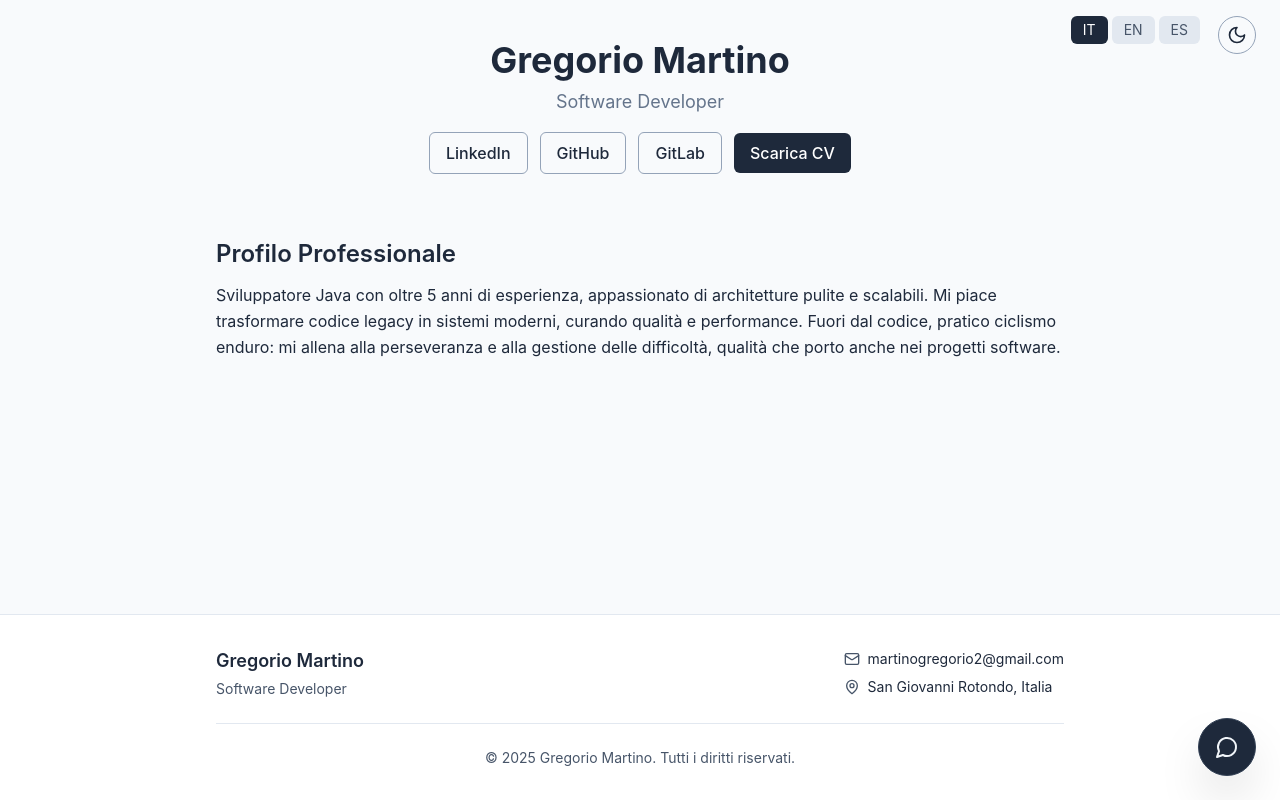
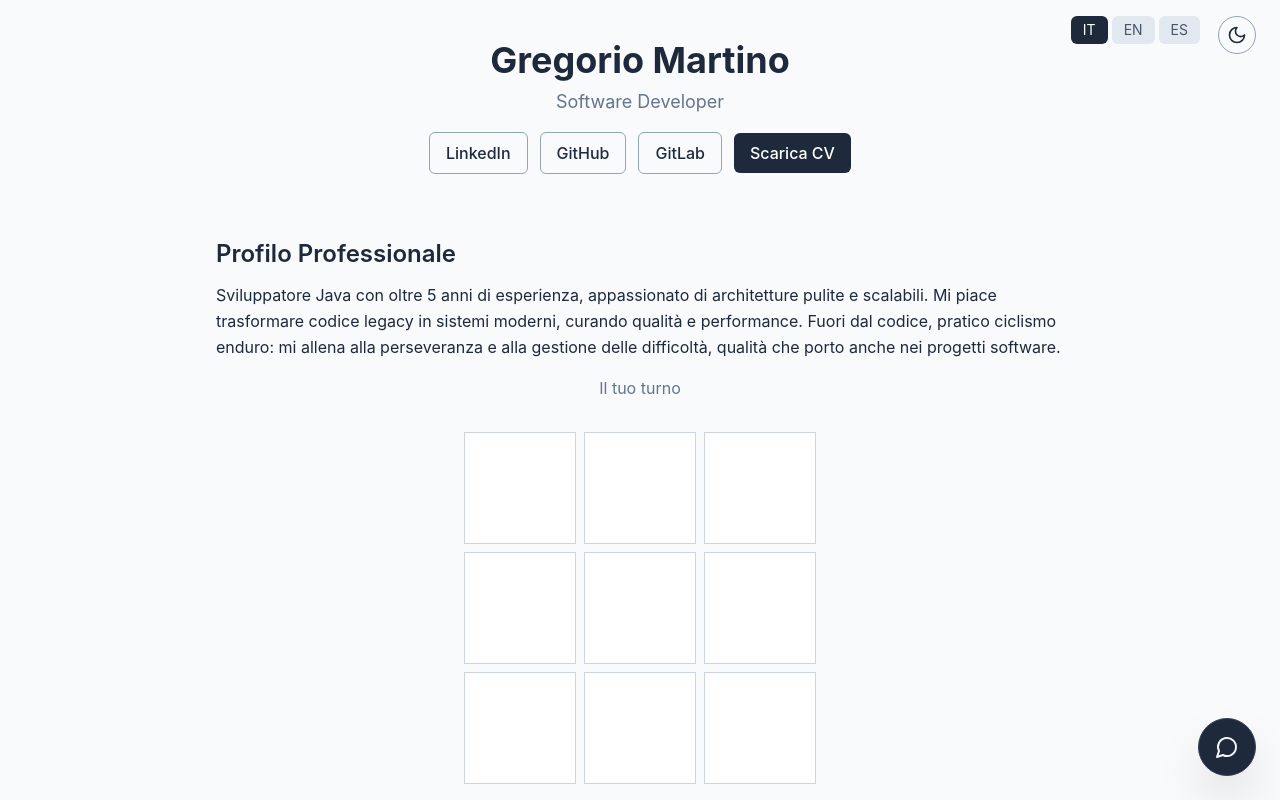
Before and after one commit to gregoriomartino/gregorio-martino-portfolio, a React (Vite) app: page / in a window 1280 px wide. Shown: the top 800 px of the page. Built offline with nearby package versions, Linux system fonts and the light colour scheme.

Commit message:
ADD TRISGAME

```diff
--- a/src/Portfolio.jsx
+++ b/src/Portfolio.jsx
@@ -2,8 +2,7 @@ import { useState } from 'react'
 import Header from './components/Header'
 import Footer from './components/Footer'
 import Profile from './components/Profile'
-import Scene from './components/Scene'
-import ChatBot from './components/ChatBot'
+import TrisGame from './components/TrisGame'
 import translations from './translation'
 
 export default function Portfolio() {
@@ -19,8 +18,7 @@ export default function Portfolio() {
 
       <main className="max-w-4xl mx-auto p-6 flex-grow">
         <Profile t={t} />
-{/*     <Scene darkMode={darkMode} season={season} /> */}
-<ChatBot darkMode={darkMode} season={season} />
+        <TrisGame darkMode={darkMode} season={season} />
       </main>
 
       <Footer t={t} darkMode={darkMode} />
--- a/src/components/Footer.jsx
+++ b/src/components/Footer.jsx
@@ -1,13 +1,17 @@
 import { Mail, MapPin } from 'lucide-react'
+import ChatBot from './ChatBot'
 
-export default function Footer({ t, darkMode }) {
+export default function Footer({ t, darkMode, season }) {
   return (
     <footer className={`${darkMode ? 'bg-slate-800 border-slate-700' : 'bg-white border-slate-200'} border-t mt-auto`}>
       <div className="max-w-4xl mx-auto px-6 py-8">
         <div className="flex flex-col md:flex-row justify-between items-center gap-4">
+
           <div className="text-center md:text-left">
             <h3 className="font-semibold text-lg mb-1">Gregorio Martino</h3>
-            <p className={`text-sm ${darkMode ? 'text-slate-400' : 'text-slate-600'}`}>{t.role}</p>
+            <p className={`text-sm ${darkMode ? 'text-slate-400' : 'text-slate-600'}`}>
+              {t.role}
+            </p>
           </div>
 
           <div className="flex flex-col gap-2 text-sm">
@@ -24,7 +28,15 @@ export default function Footer({ t, darkMode }) {
           </div>
         </div>
 
-        <div className={`mt-6 pt-6 border-t ${darkMode ? 'border-slate-700' : 'border-slate-200'} text-center text-sm ${darkMode ? 'text-slate-400' : 'text-slate-600'}`}>
+        <div className="mt-8">
+          <ChatBot darkMode={darkMode} season={season} />
+        </div>
+
+        <div
+          className={`mt-6 pt-6 border-t ${
+            darkMode ? 'border-slate-700' : 'border-slate-200'
+          } text-center text-sm ${darkMode ? 'text-slate-400' : 'text-slate-600'}`}
+        >
           <p>© {new Date().getFullYear()} Gregorio Martino. {t.rights}</p>
         </div>
       </div>
--- /dev/null
+++ b/src/components/TrisGame.jsx
@@ -0,0 +1,130 @@
+import React, { useState } from 'react';
+
+export default function TrisGame() {
+  const [board, setBoard] = useState(Array(9).fill(null));
+  const [isXNext, setIsXNext] = useState(true);
+  const [winner, setWinner] = useState(null);
+
+  const calculateWinner = (squares) => {
+    const lines = [
+      [0, 1, 2], [3, 4, 5], [6, 7, 8],
+      [0, 3, 6], [1, 4, 7], [2, 5, 8],
+      [0, 4, 8], [2, 4, 6]
+    ];
+    for (let line of lines) {
+      const [a, b, c] = line;
+      if (squares[a] && squares[a] === squares[b] && squares[a] === squares[c]) {
+        return squares[a];
+      }
+    }
+    return null;
+  };
+
+  const getBestMove = (squares) => {
+    const available = squares.map((val, idx) => val === null ? idx : null).filter(val => val !== null);
+    if (available.length === 0) return null;
+
+    for (let i of available) {
+      const testBoard = [...squares];
+      testBoard[i] = 'O';
+      if (calculateWinner(testBoard) === 'O') return i;
+    }
+
+    for (let i of available) {
+      const testBoard = [...squares];
+      testBoard[i] = 'X';
+      if (calculateWinner(testBoard) === 'X') return i;
+    }
+
+    if (squares[4] === null) return 4;
+
+    const corners = [0, 2, 6, 8].filter(i => squares[i] === null);
+    if (corners.length > 0) return corners[Math.floor(Math.random() * corners.length)];
+
+    return available[0];
+  };
+
+  const handleClick = (index) => {
+    if (board[index] || winner || !isXNext) return;
+
+    const newBoard = [...board];
+    newBoard[index] = 'X';
+    setBoard(newBoard);
+    setIsXNext(false);
+
+    const gameWinner = calculateWinner(newBoard);
+    if (gameWinner) {
+      setWinner(gameWinner);
+      return;
+    }
+
+    if (!newBoard.includes(null)) {
+      setWinner('draw');
+      return;
+    }
+
+    setTimeout(() => {
+      const aiMove = getBestMove(newBoard);
+      if (aiMove !== null) {
+        newBoard[aiMove] = 'O';
+        setBoard(newBoard);
+        setIsXNext(true);
+
+        const aiWinner = calculateWinner(newBoard);
+        if (aiWinner) {
+          setWinner(aiWinner);
+        } else if (!newBoard.includes(null)) {
+          setWinner('draw');
+        }
+      }
+    }, 400);
+  };
+
+  const resetGame = () => {
+    setBoard(Array(9).fill(null));
+    setIsXNext(true);
+    setWinner(null);
+  };
+
+  return (
+    <div className="max-w-sm w-full mx-auto p-4">
+
+      <div className="text-center mb-8">
+        {winner ? (
+          <p className="text-xl text-slate-800">
+            {winner === 'draw' ? 'Pareggio' : winner === 'X' ? 'Hai vinto' : 'Ha vinto Gregorio'}
+          </p>
+        ) : (
+          <p className="text-slate-500">
+            {isXNext ? 'Il tuo turno' : 'Turno di Gregorio'}
+          </p>
+        )}
+      </div>
+
+      <div className="grid grid-cols-3 gap-2 mb-8">
+        {board.map((cell, idx) => (
+          <button
+            key={idx}
+            onClick={() => handleClick(idx)}
+            disabled={cell !== null || winner || !isXNext}
+            className="aspect-square border border-slate-300 flex items-center justify-center text-4xl hover:bg-slate-50 disabled:cursor-not-allowed transition bg-white"
+          >
+            {cell === 'X' && <span className="text-slate-800">X</span>}
+            {cell === 'O' && <span>🚴</span>}
+          </button>
+        ))}
+      </div>
+
+      {winner && (
+        <div className="text-center">
+          <button
+            onClick={resetGame}
+            className="text-slate-600 hover:text-slate-800 underline"
+          >
+            Nuova partita
+          </button>
+        </div>
+      )}
+    </div>
+  );
+}
```
